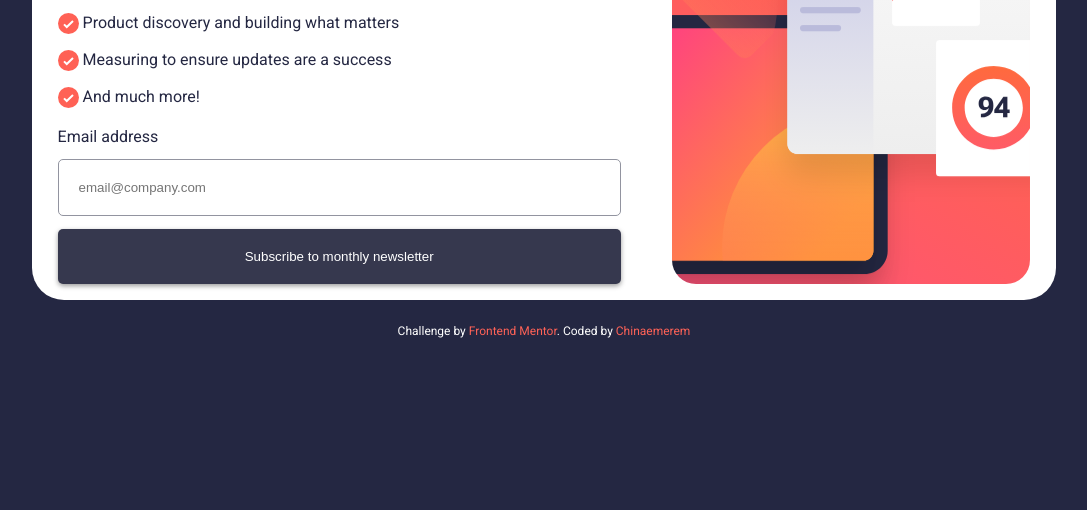
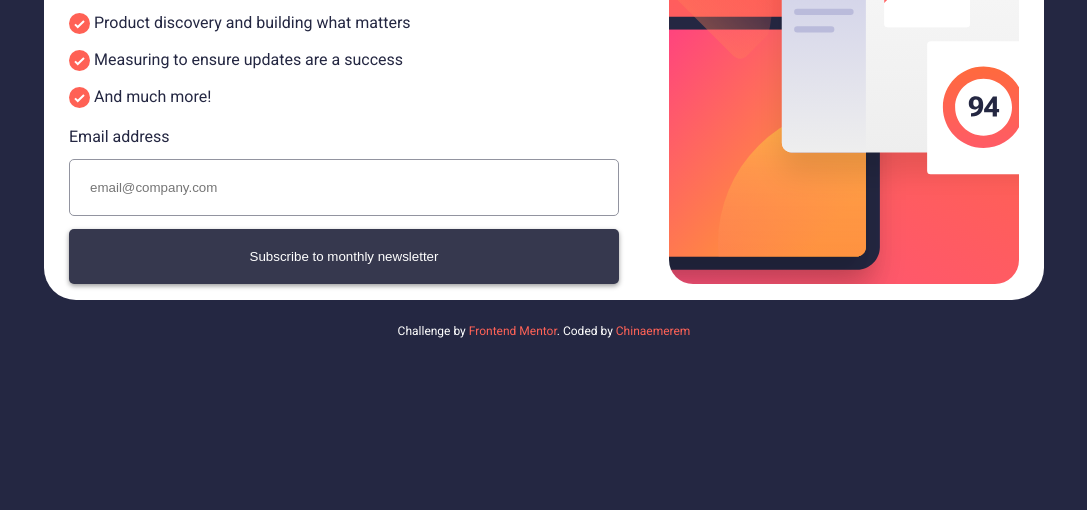
Before and after one commit to chinaemerem-aneke/Newsletter-sign-up-with-success-message, a plain HTML site: page index.html in a window 1280 px wide. Shown: the part 290-800 px from the top of the page, without its empty margins (96-1183 px from the left). Drawn offline with Linux system fonts and the light colour scheme.

Commit message:
Updated container's width

```diff
--- a/css/style.css
+++ b/css/style.css
@@ -34,8 +34,7 @@ body {
     color: rgb(36, 39, 66);
     justify-content: center;
     align-items: center;
-    width: 60%;
-    max-width: 1440px;
+    width: min(1000px, 60%);
 }
 
 .signup__card {
@@ -119,7 +118,7 @@ img {
 }
 
 .error__msg {
-    color: var(--clr-rose);
+    color: inherit;
     float: right;
 }
 
@@ -211,7 +210,7 @@ img {
 
 @media (max-width: 1280px) {
     .container {
-        width: 80%;
+        width: min(1000px, 80%);
     }
 
     .header__title {
```
